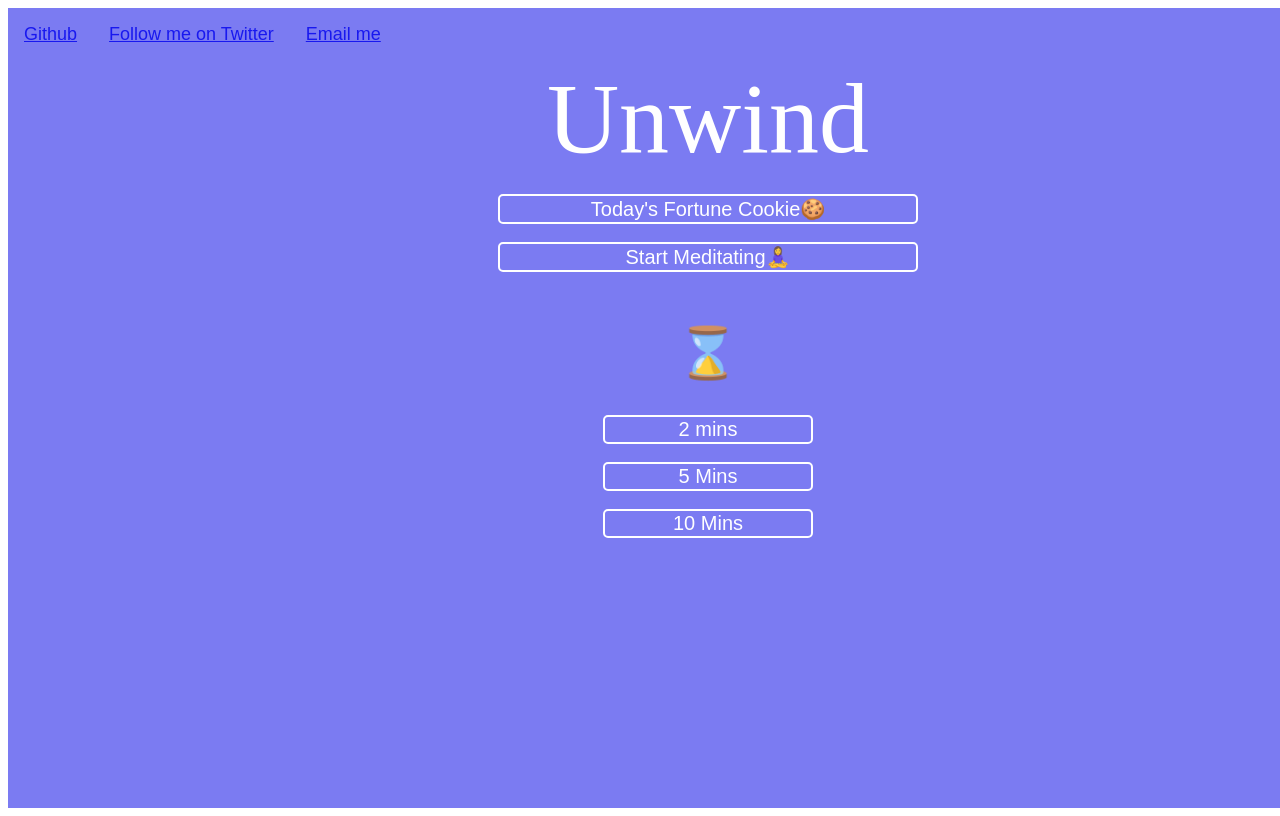
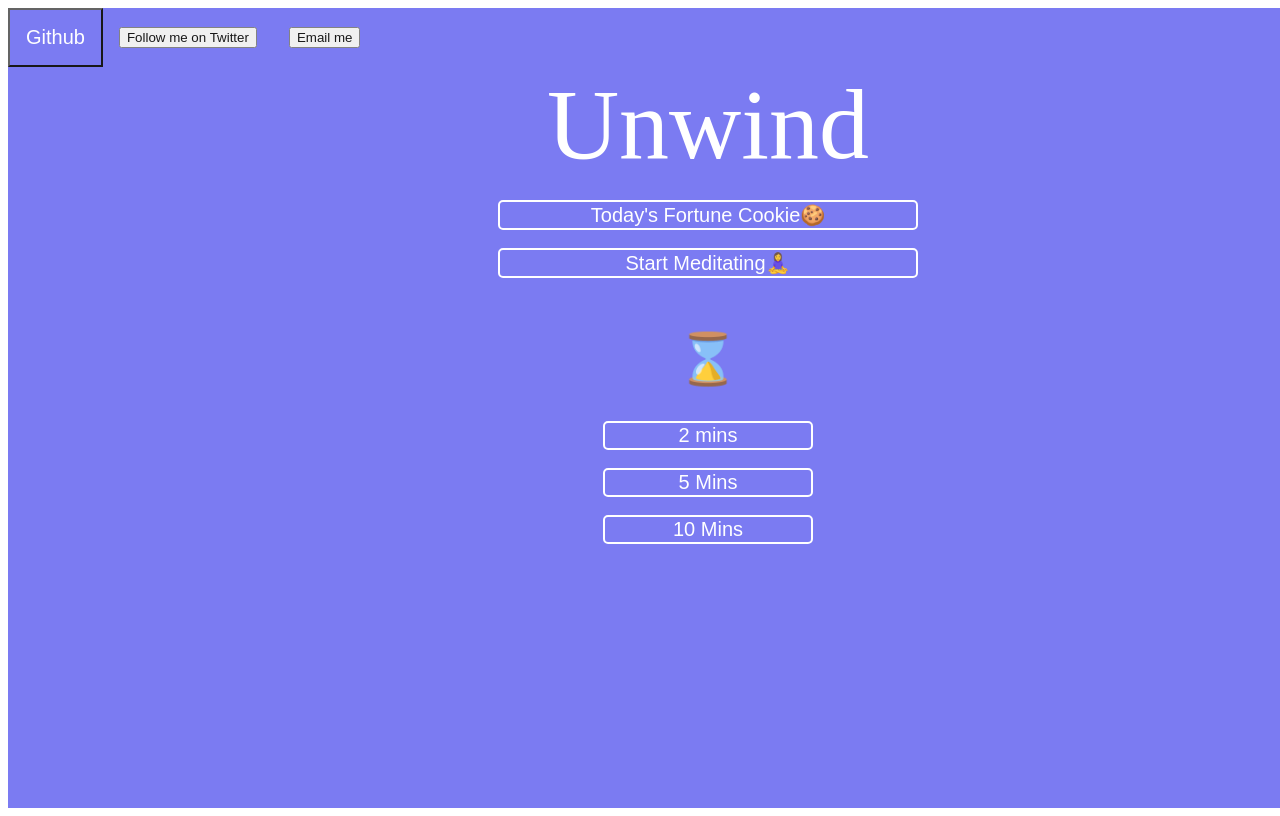
Before and after one commit to NouranBakry/unwind, a React (Create React App) app: page /meditate in a window 1280 px wide. Shown: the top 816 px of the page. Built offline with nearby package versions, Linux system fonts and the light colour scheme; no server answers.

Commit message:
changes to nav

```diff
--- a/src/components/MeditationForm.css
+++ b/src/components/MeditationForm.css
@@ -10,6 +10,10 @@
     cursor: pointer;
     border: 2px solid white;
     transition: all 0.5s ease;
+    -webkit-transition: all 0.5s ease;
+    -moz-transition: all 0.5s ease;
+    -ms-transition: all 0.5s ease;
+    -o-transition: all 0.5s ease;
 }
 
 
--- a/src/components/Nav.css
+++ b/src/components/Nav.css
@@ -12,9 +12,13 @@
     font-family: Arial, Helvetica, sans-serif;
 }
 
-.git {
+.gitButton {
     float: left;
     color: white;
+    background: none;
+    font-size: 20px;
+    cursor: pointer;
+    transition: all 0.5s ease;
     display: block;
     padding: 16px;
     text-decoration: none;
@@ -22,18 +26,24 @@
 
 .twitter {
     float: left;
+    color: white;
+    background: none;
+    font-size: 20px;
+    cursor: pointer;
+    transition: all 0.5s ease;
     display: block;
-    color: white;
-    text-align: center;
     padding: 16px;
     text-decoration: none;
 }
 
 .email {
     float: left;
+    color: white;
+    background: none;
+    font-size: 20px;
+    cursor: pointer;
+    transition: all 0.5s ease;
     display: block;
-    color: white;
-    text-align: center;
     padding: 16px;
     text-decoration: none;
 }
--- a/src/components/Nav.js
+++ b/src/components/Nav.js
@@ -6,15 +6,19 @@ const Nav = () => {
     <div className="Nav">
       <ul className="ul">
         <li className="git">
-          <a href={"https://www.github.com/NouranBakry/unwind"}>Github</a>
+          <button
+            className="gitButton"
+            onClick={()=> window.open("https://www.github.com/NouranBakry/unwind", "_blank")}
+          >Github
+          </button>
         </li>
         <li className="twitter">
-          <a href={"http://www.twitter.com/nouranbakry_"}>
+          <button className= "twitterButton" onClick={()=>window.open("http://www.twitter.com/nouranbakry_", "_blank")}>
             Follow me on Twitter
-          </a>
+          </button>
         </li>
         <li className="email">
-          <a href={"mailto:nouranaymanbakry@gmail.com"}>Email me</a>
+          <button className="emailButton" onClick={()=> window.open("mailto:nouranaymanbakry@gmail.com","_blank")}>Email me</button>
         </li>
         {/* <li className="resume">
           <a href="">Hire Me</a>
```
